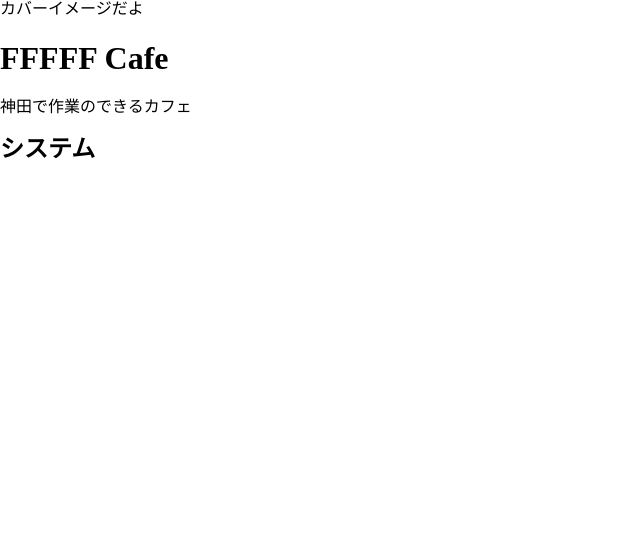
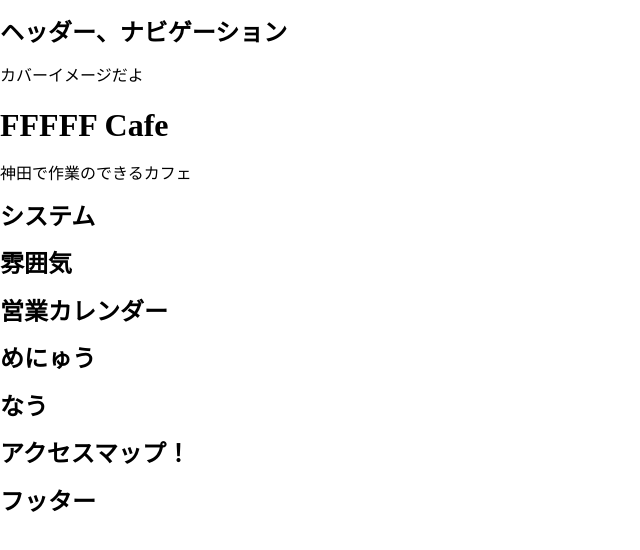
Before and after one commit to fffff-cafe/fffff-cafe.com, a Next.js app: page / in a window 1280 px wide. Shown: the top 550 px of the page, without its empty margins (0-640 px from the left). Built offline with nearby package versions, Linux system fonts and the light colour scheme.

Commit message:
Add provisional section components

```diff
--- /dev/null
+++ b/components/access-section.tsx
@@ -0,0 +1,13 @@
+import React, { ReactElement } from "react"
+
+const AccessSection = (): ReactElement => {
+  return (
+    <>
+      <section>
+        <h2>アクセスマップ！</h2>
+      </section>
+    </>
+  )
+}
+
+export default AccessSection
--- /dev/null
+++ b/components/calendar-section.tsx
@@ -0,0 +1,13 @@
+import React, { ReactElement } from "react"
+
+const CalendarSection = (): ReactElement => {
+  return (
+    <>
+      <section>
+        <h2>営業カレンダー</h2>
+      </section>
+    </>
+  )
+}
+
+export default CalendarSection
--- /dev/null
+++ b/components/footer.tsx
@@ -0,0 +1,13 @@
+import React, { ReactElement } from "react"
+
+const Footer = (): ReactElement => {
+  return (
+    <>
+      <section>
+        <h2>フッター</h2>
+      </section>
+    </>
+  )
+}
+
+export default Footer
--- /dev/null
+++ b/components/header.tsx
@@ -0,0 +1,13 @@
+import React, { ReactElement } from "react"
+
+const Header = (): ReactElement => {
+  return (
+    <>
+      <section>
+        <h2>ヘッダー、ナビゲーション</h2>
+      </section>
+    </>
+  )
+}
+
+export default Header
--- /dev/null
+++ b/components/menu-section.tsx
@@ -0,0 +1,13 @@
+import React, { ReactElement } from "react"
+
+const MenuSection = (): ReactElement => {
+  return (
+    <>
+      <section>
+        <h2>めにゅう</h2>
+      </section>
+    </>
+  )
+}
+
+export default MenuSection
--- /dev/null
+++ b/components/mood-section.tsx
@@ -0,0 +1,13 @@
+import React, { ReactElement } from "react"
+
+const MoodSection = (): ReactElement => {
+  return (
+    <>
+      <section>
+        <h2>雰囲気</h2>
+      </section>
+    </>
+  )
+}
+
+export default MoodSection
--- /dev/null
+++ b/components/now-section.tsx
@@ -0,0 +1,13 @@
+import React, { ReactElement } from "react"
+
+const NowSection = (): ReactElement => {
+  return (
+    <>
+      <section>
+        <h2>なう</h2>
+      </section>
+    </>
+  )
+}
+
+export default NowSection
--- a/pages/index.tsx
+++ b/pages/index.tsx
@@ -1,14 +1,28 @@
 import React from "react"
+import AccessSection from "components/access-section"
+import CalendarSection from "components/calendar-section"
 import ConceptSection from "components/concept-section"
 import CoverImageSection from "components/cover-image-section"
+import Footer from "components/footer"
+import Header from "components/header"
+import MenuSection from "components/menu-section"
+import MoodSection from "components/mood-section"
+import NowSection from "components/now-section"
 import SystemSection from "components/system-section"
 
 const IndexPage = (): React.ReactElement => {
   return (
     <>
+      <Header />
       <CoverImageSection />
       <ConceptSection />
       <SystemSection />
+      <MoodSection />
+      <CalendarSection />
+      <MenuSection />
+      <NowSection />
+      <AccessSection />
+      <Footer />
     </>
   )
 }
```
